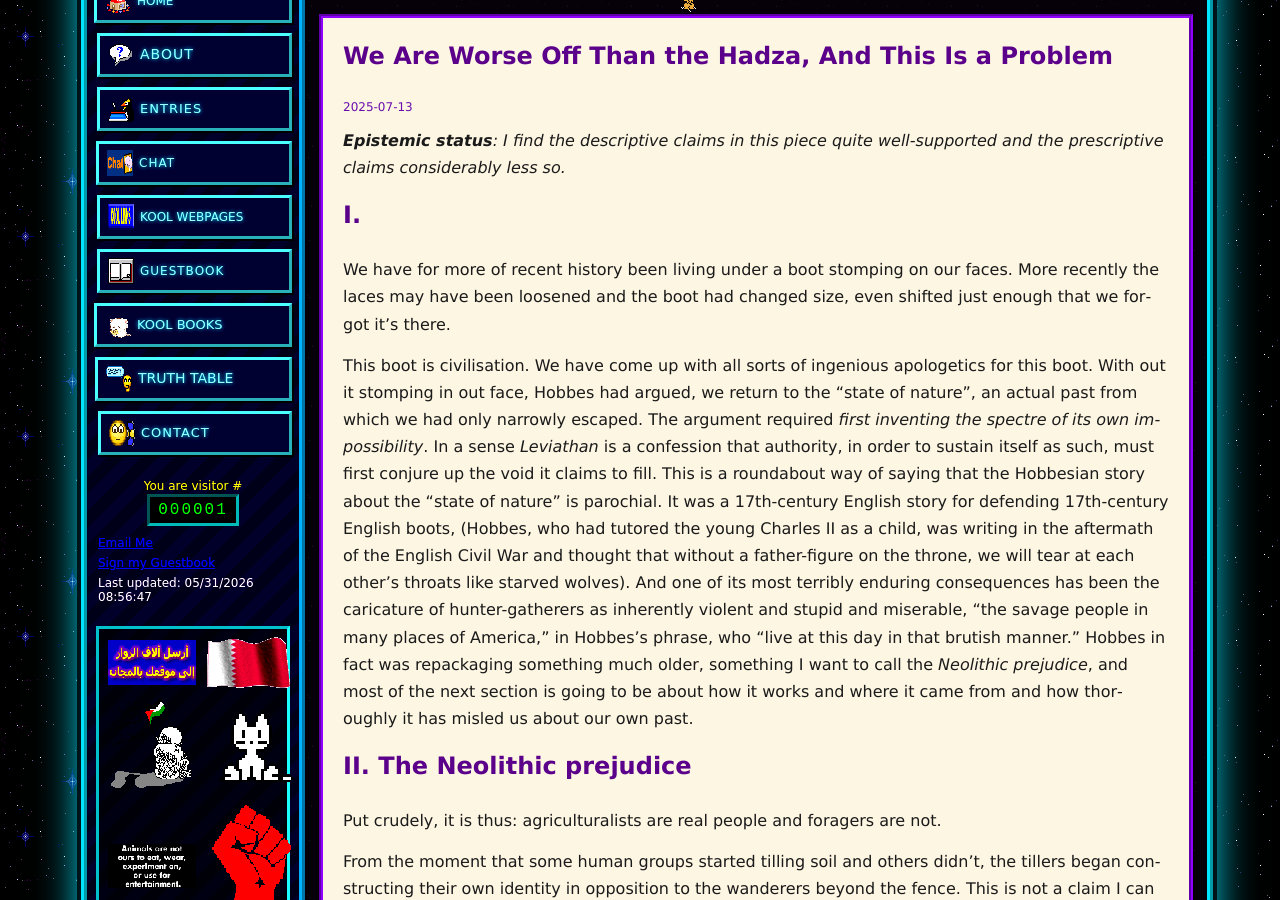
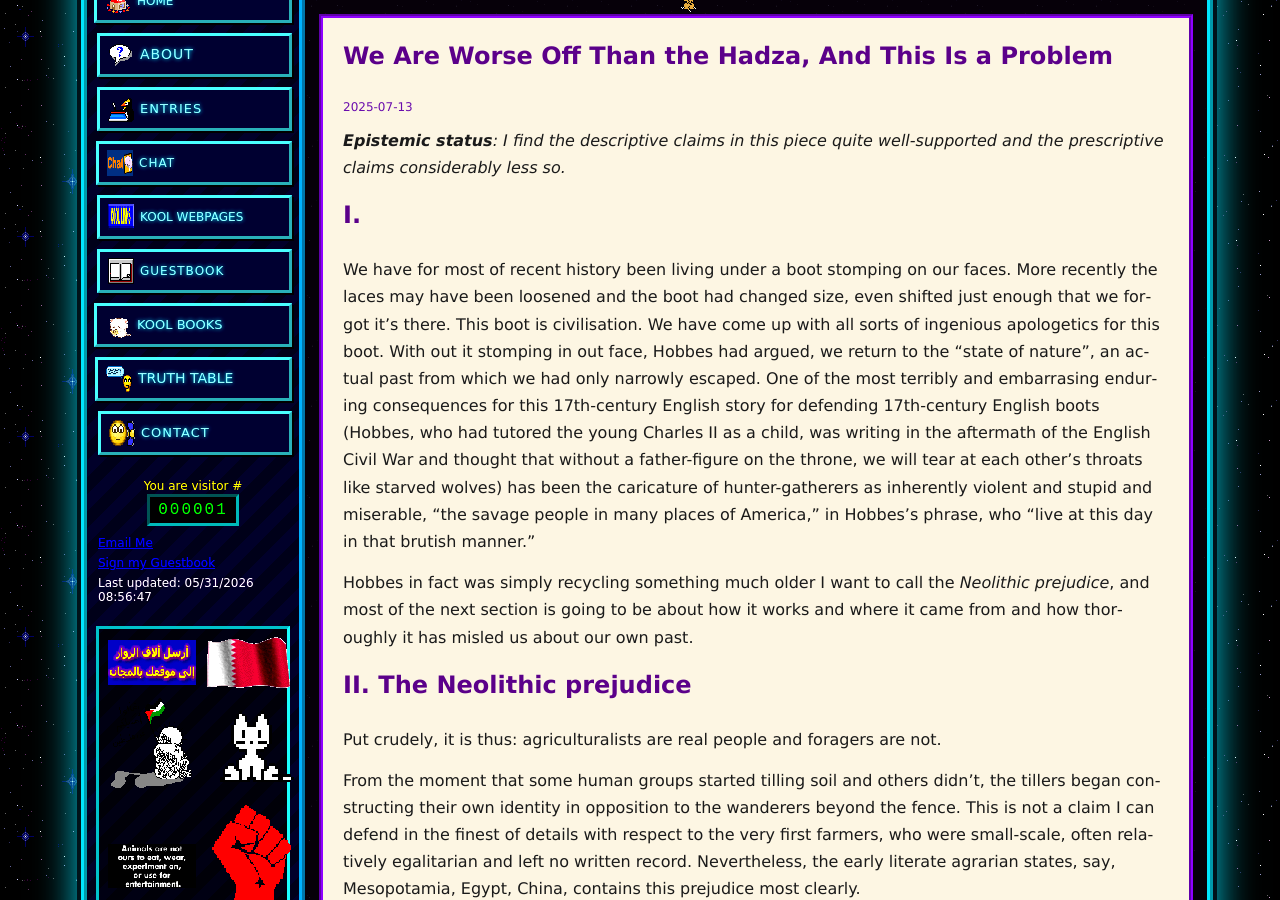
Before and after one commit to Catofminerva/Catofminerva.github.io, a Jekyll site: the page built from _posts/2025-07-13-primitivism.md, in a window 1280 px wide and 900 px high, scrolled down 201 px. Built offline with Jekyll 4.4.1, drawn with Linux system fonts in a browser that asks for light colours; comment, search, counter and statistics services are not loaded.

Commit message:
Update 2025-07-13-primitivism.md

```diff
--- a/_posts/2025-07-13-primitivism.md
+++ b/_posts/2025-07-13-primitivism.md
@@ -9,9 +9,9 @@ permalink: /primitivism
 
 ## I.
 
-We have for more of recent history been living under a boot stomping on our faces. More recently the laces may have been loosened and the boot had changed size, even shifted just enough that we forgot it's there.
+We have for most of recent history been living under a boot stomping on our faces. More recently the laces may have been loosened and the boot had changed size, even shifted just enough that we forgot it's there. This boot is civilisation. We have come up with all sorts of ingenious apologetics for this boot. With out it stomping in out face, Hobbes had argued, we return to the "state of nature", an actual past from which we had only narrowly escaped. One of the most terribly and embarrasing enduring consequences for this 17th-century English story for defending 17th-century English boots (Hobbes, who had tutored the young Charles II as a child, was writing in the aftermath of the English Civil War and thought that without a father-figure on the throne, we will tear at each other's throats like starved wolves) has been the caricature of hunter-gatherers as inherently violent and stupid and miserable, "the savage people in many places of America," in Hobbes's phrase, who "live at this day in that brutish manner."
 
-This boot is civilisation. We have come up with all sorts of ingenious apologetics for this boot. With out it stomping in out face, Hobbes had argued, we return to the "state of nature", an actual past from which we had only narrowly escaped. The argument required *first inventing the spectre of its own impossibility*. In a sense *Leviathan* is a confession that authority, in order to sustain itself as such, must first conjure up the void it claims to fill. This is a roundabout way of saying that the Hobbesian story about the "state of nature" is parochial. It was a 17th-century English story for defending 17th-century English boots, (Hobbes, who had tutored the young Charles II as a child, was writing in the aftermath of the English Civil War and thought that without a father-figure on the throne, we will tear at each other's throats like starved wolves). And one of its most terribly enduring consequences has been the caricature of hunter-gatherers as inherently violent and stupid and miserable, "the savage people in many places of America," in Hobbes's phrase, who "live at this day in that brutish manner." Hobbes in fact was repackaging something much older, something I want to call the *Neolithic prejudice*, and most of the next section is going to be about how it works and where it came from and how thoroughly it has misled us about our own past.
+Hobbes in fact was simply recycling something much older I want to call the *Neolithic prejudice*, and most of the next section is going to be about how it works and where it came from and how thoroughly it has misled us about our own past.
 
 ## II. The Neolithic prejudice
 
```
